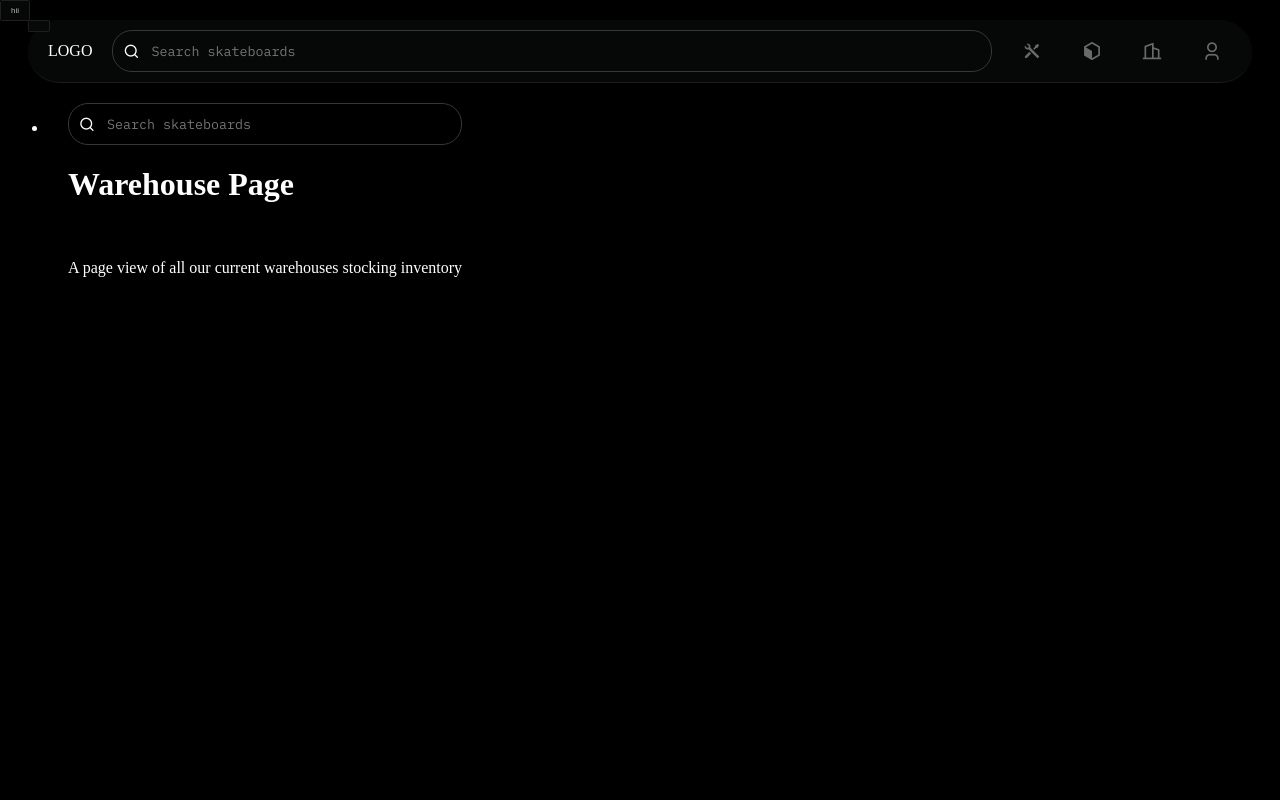
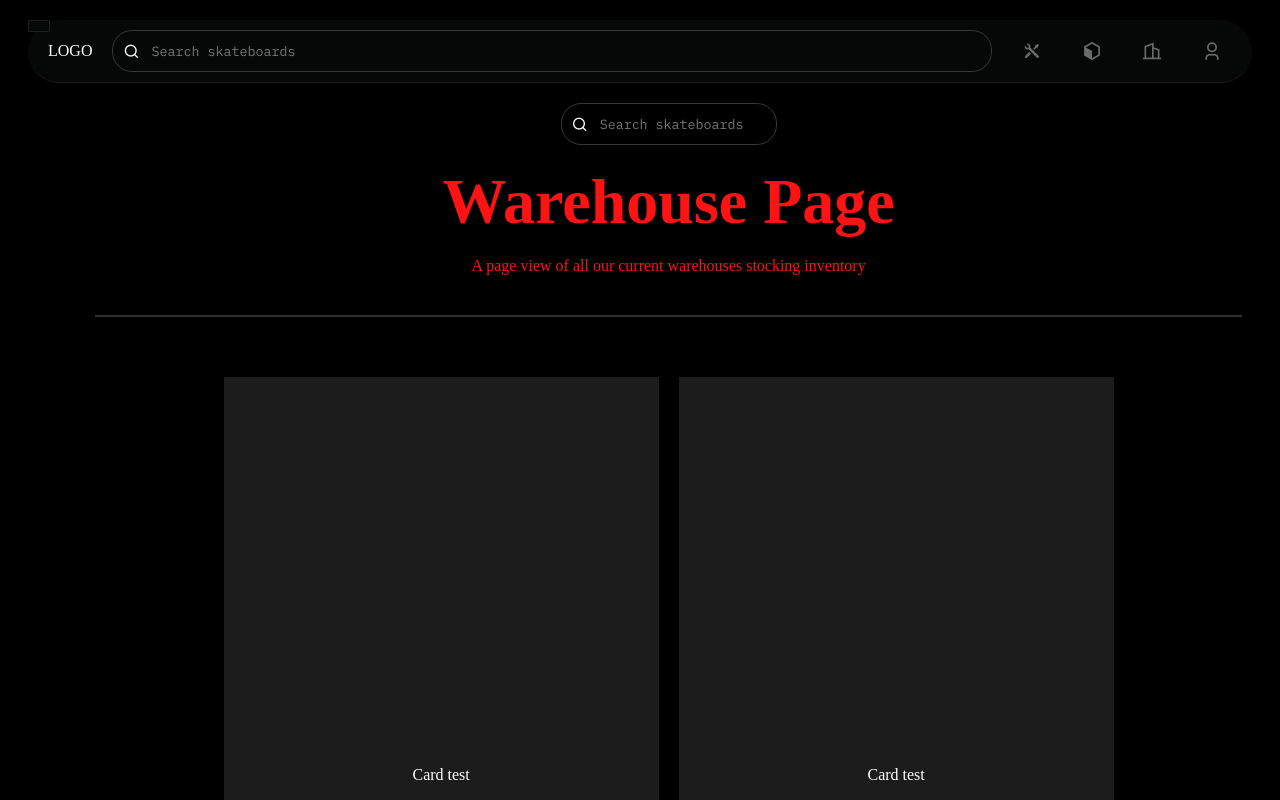
Before and after one commit to eddiesosera/skate-360, an Angular app in the folder client/: page /onboarding in a window 1280 px wide. Shown: the top 800 px of the page. Built offline with nearby package versions, Linux system fonts and the light colour scheme; a web font is replaced by a local one.

Commit message:
ware house and side bar

```diff
--- a/client/src/app/components/navigation/sidebar/sidebar.component.css
+++ b/client/src/app/components/navigation/sidebar/sidebar.component.css
@@ -0,0 +1,5 @@
+.sideNavbar-main-con{
+    display: flex;
+    flex-direction: column;
+    justify-content: space-between;
+}
--- a/client/src/app/components/navigation/sidebar/sidebar.component.html
+++ b/client/src/app/components/navigation/sidebar/sidebar.component.html
@@ -1,13 +1,33 @@
-<div>
+<div class="sideNavbar-mian-con">
     <!-- home button -->
     <div class="sidenav-home-btn">
         <a href=""></a>
     </div>
     <!-- nav links -->
     <ul>
-        <li>
-            <a href=""></a>
+        <!-- <li>
+            <a href="">
+
+            </a>
             <app-tooltip></app-tooltip>
         </li>
+        <li>
+            <a href="">
+
+            </a>
+            <app-tooltip></app-tooltip>
+        </li>
+        <li>
+            <a href="">
+
+            </a>
+            <app-tooltip></app-tooltip>
+        </li>
+        <li>
+            <a href="">
+
+            </a>
+            <app-tooltip></app-tooltip>
+        </li> -->
     </ul>
 </div>
--- a/client/src/app/components/navigation/sidebar/sidebar.component.ts
+++ b/client/src/app/components/navigation/sidebar/sidebar.component.ts
@@ -1,13 +1,38 @@
 import { Component } from '@angular/core';
 import { TooltipComponent } from '../../feedback/tooltip/tooltip.component';
+import { RouterLink, RouterLinkActive } from '@angular/router';
+import { CommonModule } from '@angular/common';
+import { NavItem } from '../../../models/components/navigation/navbar.models';
 
 @Component({
   selector: 'app-sidebar',
   standalone: true,
-  imports: [TooltipComponent],
+  imports: [CommonModule, TooltipComponent, RouterLink, RouterLinkActive],
   templateUrl: './sidebar.component.html',
   styleUrl: './sidebar.component.css'
 })
-export class SidebarComponent {
+export class SidebarComponent{
 
+  navItems: NavItem[] =[
+    {
+      link: 'craft',
+      icon: 'ri-tools-fill',
+      title:'Craft'
+    },
+    {
+      link: 'skateboards',
+      icon:'ri-box-2-line',
+      title:'Skateboards'
+    },
+    {
+      link: 'wharehouse',
+      icon:'ri-building-2-line',
+      title:'Wharehouse'
+    },
+    {
+      link: 'account',
+      icon: 'ri-user-3-line',
+      title: 'Account',
+    },
+  ];
 }
--- a/client/src/app/pages/wharehouse/wharehouse.component.css
+++ b/client/src/app/pages/wharehouse/wharehouse.component.css
@@ -1,21 +1,86 @@
+/* doenst seem to work */
+/* :root {
+    --red: '#FD1313';
+} */
+
+*{
+    scroll-behavior: smooth;
+}
+
+.warehouse-divider{
+    height: 2px;
+    width: 95%;
+    background-color: #ffffff31;
+    margin-top: 40px;
+    margin-bottom: 40px;
+}
+
 /* main warehouse page container */
-.warehouse-main-container{
+.warehouse-main-container {
     display: flex;
     flex-direction: row;
 }
 
 /* side navbar */
-.warehouse-sidebar-container{
+.warehouse-sidebar-container {
     width: 60px;
     height: 1067px;
 }
 
-/* heading text container */
-.warehouse-text-heading-container{
+.wharehouse-rightside-con {
+    display: flex;
+    /* justify-content: center; */
+    align-items: center;
+    flex-direction: column;
+
     width: 100%;
 }
 
+/* heading text container */
+.warehouse-text-heading-container {
+    /* width: 100%; */
+    display: flex;
+    justify-content: center;
+    align-items: center;
+    flex-direction: column;
+}
+
+.warehouse-text-heading-container h1 {
+    font-size: 64px;
+    margin: 0;
+    margin-top: 20px;
+    color: #FD1313;
+    user-select: none;
+}
+
+.warehouse-text-heading-container p {
+    margin: 0;
+    font-family: 16px;
+    color: #FD1313;
+    user-select: none;
+}
+
 /* card conatainer */
-.warehouse-card-container{
-width: 100%;
+.warehouse-card-container {
+    margin-top: 20px;
+    width: 95%;
+    /* border-top: 1px solid #ffffff5d; */
+
+    display: flex;
+    flex-wrap: wrap;
+    flex-direction: row;
+    justify-content: center;
+    /* align-items: self-start; */
+    gap: 20px;
+
+    /* padding: 20px; */
 }
+
+.warehouse-card-test{
+    width: 435px;
+    height: 796px;
+    background-color: rgba(255, 255, 255, 0.11);
+    display: flex;
+    justify-content: center;
+    align-items: center;
+}
--- a/client/src/app/pages/wharehouse/wharehouse.component.html
+++ b/client/src/app/pages/wharehouse/wharehouse.component.html
@@ -7,7 +7,7 @@
     </div>
 
     <!-- right side -->
-    <div>
+    <div class="wharehouse-rightside-con">
         <!-- search bar container  -->
         <div>
             <app-search-bar></app-search-bar>
@@ -22,8 +22,17 @@
             <p>A page view of all our current warehouses stocking inventory</p>
         </div>
 
+        <div class="warehouse-divider"></div>
+
         <!-- warehouse card container -->
         <div class="warehouse-card-container">
+            <div class="warehouse-card-test">Card test</div>
+            <div class="warehouse-card-test">Card test</div>
+            <div class="warehouse-card-test">Card test</div>
+            <div class="warehouse-card-test">Card test</div>
+            <div class="warehouse-card-test">Card test</div>
+            <div class="warehouse-card-test">Card test</div>
+            <div class="warehouse-card-test">Card test</div>
 
         </div>
     </div>
```
